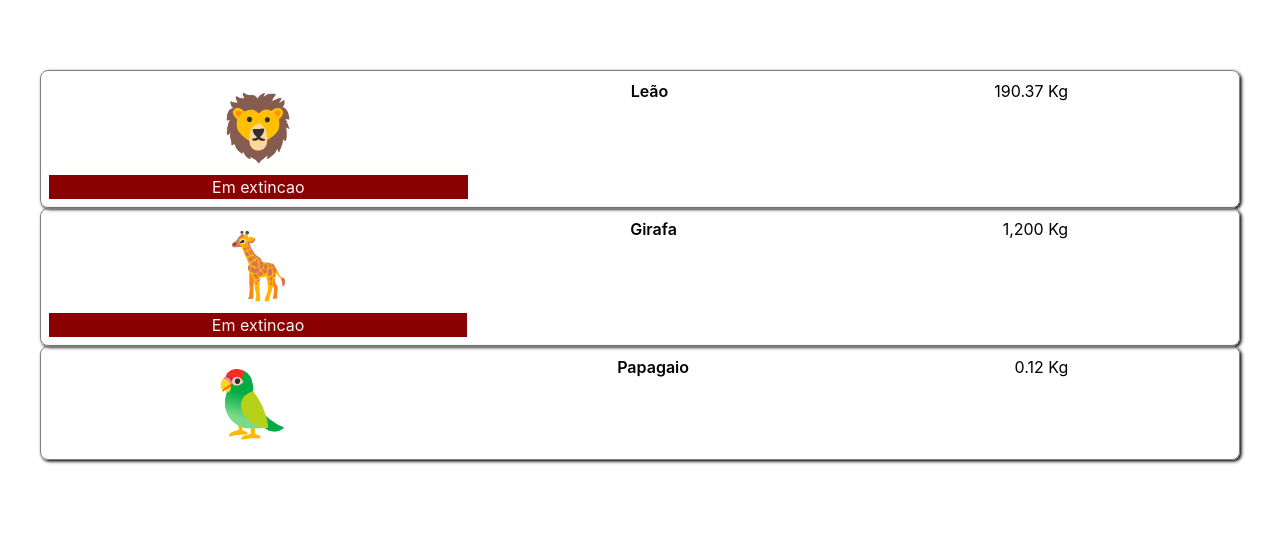
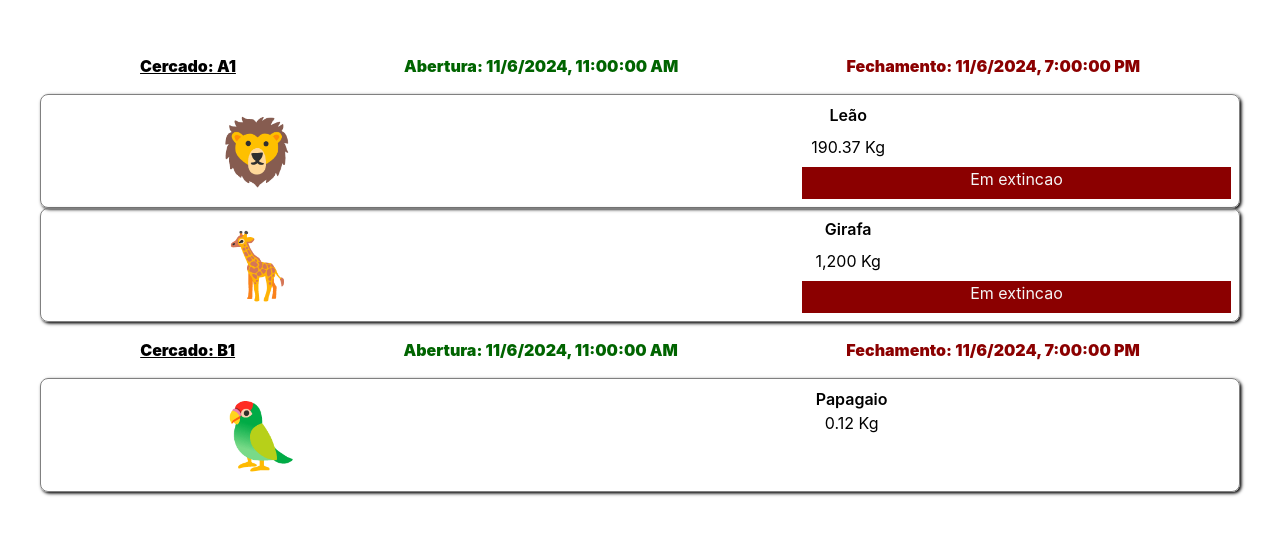
Before and after one commit to ufjf-dcc207/ufjf-dcc207-2024-3-a-atv03-C9BrenoFR, a React (Vite) app: page / in a window 1280 px wide. Shown: the part 135-670 px from the top of the page. Built offline with nearby package versions, Linux system fonts and the light colour scheme.

Commit message:
Adiciona exibição

```diff
--- a/src/Animal.css
+++ b/src/Animal.css
@@ -1,35 +1,35 @@
 .animal{
+    display: grid;
     border: 1px solid gray;
     box-shadow: 0.1em 0.1em 0.2em;
     padding: 0.5em;
     border-radius: 0.5em;
-    display: grid;
     grid-template-areas:
-    "icone nome nome"
-    "icone peso peso"
-    "icone . extincao";
+        "icone nome nome"
+        "icone peso peso"
+        "icone . extincao";
 
 
  .icone{
     font-size: 4em;
-    grid-area: "icone";
+    grid-area: icone;
  }
 
  .nome{
     font-weight: 600;
-    grid-area: "nome";
+    grid-area: nome;
  }
 
  .peso{
     color: 0.6;
-    grid-area: "peso";
+    grid-area: peso;
  }
 
  .extincao{
     background-color: darkred;
     color: whitesmoke;
     min-height: 1em;
-    grid-area: "extincao";
+    grid-area: extincao;
  }
 
 }
--- a/src/App.tsx
+++ b/src/App.tsx
@@ -1,12 +1,20 @@
-import Animal from './animal'
-import './App.css'
+import Animal from './Animal';
+import './App.css';
+import Exibicao from './exibicao';
 
 function App() {
 
   return (
     <div className="app">
+      <Exibicao inicio={new Date("2024-11-06T08:00:00.000-03:00")}
+      fim={new Date("2024-11-06T16:00:00.000-03:00")}
+      local='A1'
+      />
       <Animal icone='🦁' nome='Leão' peso={190.37} extincao />
       <Animal icone='🦒' nome='Girafa' peso={1200} extincao />
+      <Exibicao inicio={new Date("2024-11-06T08:00:00.000-03:00")}
+      fim={new Date("2024-11-06T16:00:00.000-03:00")}
+      local='B1'/>
       <Animal icone='🦜' nome='Papagaio' peso={0.120} extincao={false} />
     </div>
   )
--- /dev/null
+++ b/src/exibicao.css
@@ -0,0 +1,22 @@
+.exibicao{
+    font-weight: 900;
+    padding: 1em;
+    display: grid;
+    grid-template-areas: "local inicio fim";
+    place-items: center;
+
+    .inicio {
+        color: darkgreen;
+        grid-area: inicio;
+    }
+
+    .fim {
+        color: darkred;
+        grid-area: fim;
+    }
+
+    .local {
+        text-decoration: underline;
+        grid-area: local;
+    }
+}
--- /dev/null
+++ b/src/exibicao.tsx
@@ -0,0 +1,17 @@
+import "./exibicao.css";
+
+interface exibicaoProps{
+    inicio: Date,
+    fim: Date,
+    local: string
+}
+
+export default function Exibicao({inicio, fim, local}: exibicaoProps){
+    return (
+    <div className="exibicao">
+        <div className="inicio">Abertura: {inicio.toLocaleString()}</div>
+        <div className="fim">Fechamento: {fim.toLocaleString()}</div>
+        <div className="local">Cercado: {local}</div>
+    </div>
+)
+}
```
